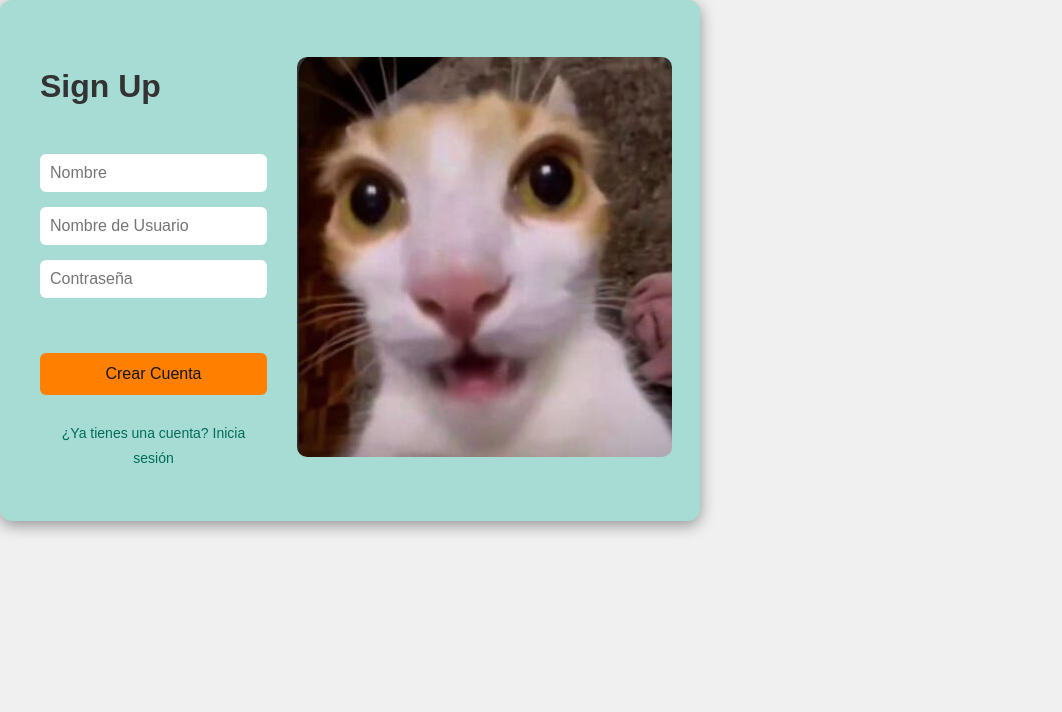
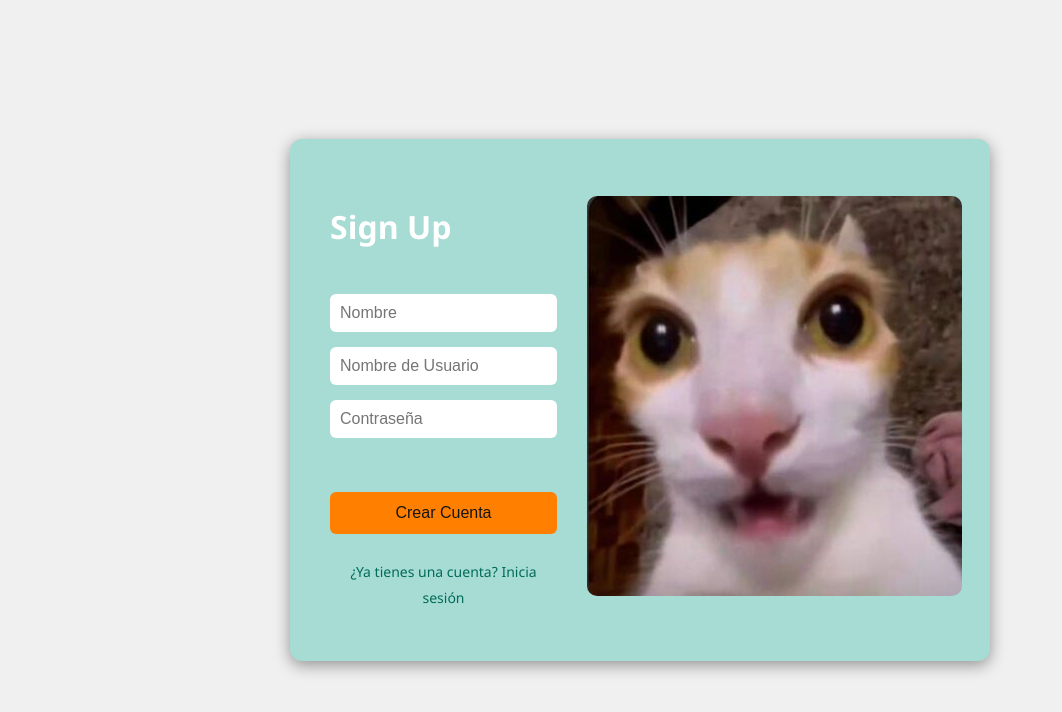
Before and after one commit to Urielminpro705/turismo-app, a React (Vite) app: page /register in a window 1280 px wide. Shown: the top 712 px of the page, without its empty margins (0-1062 px from the left). Built offline with nearby package versions, Linux system fonts and the light colour scheme.

Commit message:
bug fixes

```diff
--- a/src/pages/Register/register.jsx
+++ b/src/pages/Register/register.jsx
@@ -45,7 +45,7 @@ function Register() {
   };
 
   return (
-    <div>
+    <div className="login-page">
       <div className="login-container">
         <div className="login-content">
           <h1>Sign Up</h1>
```
